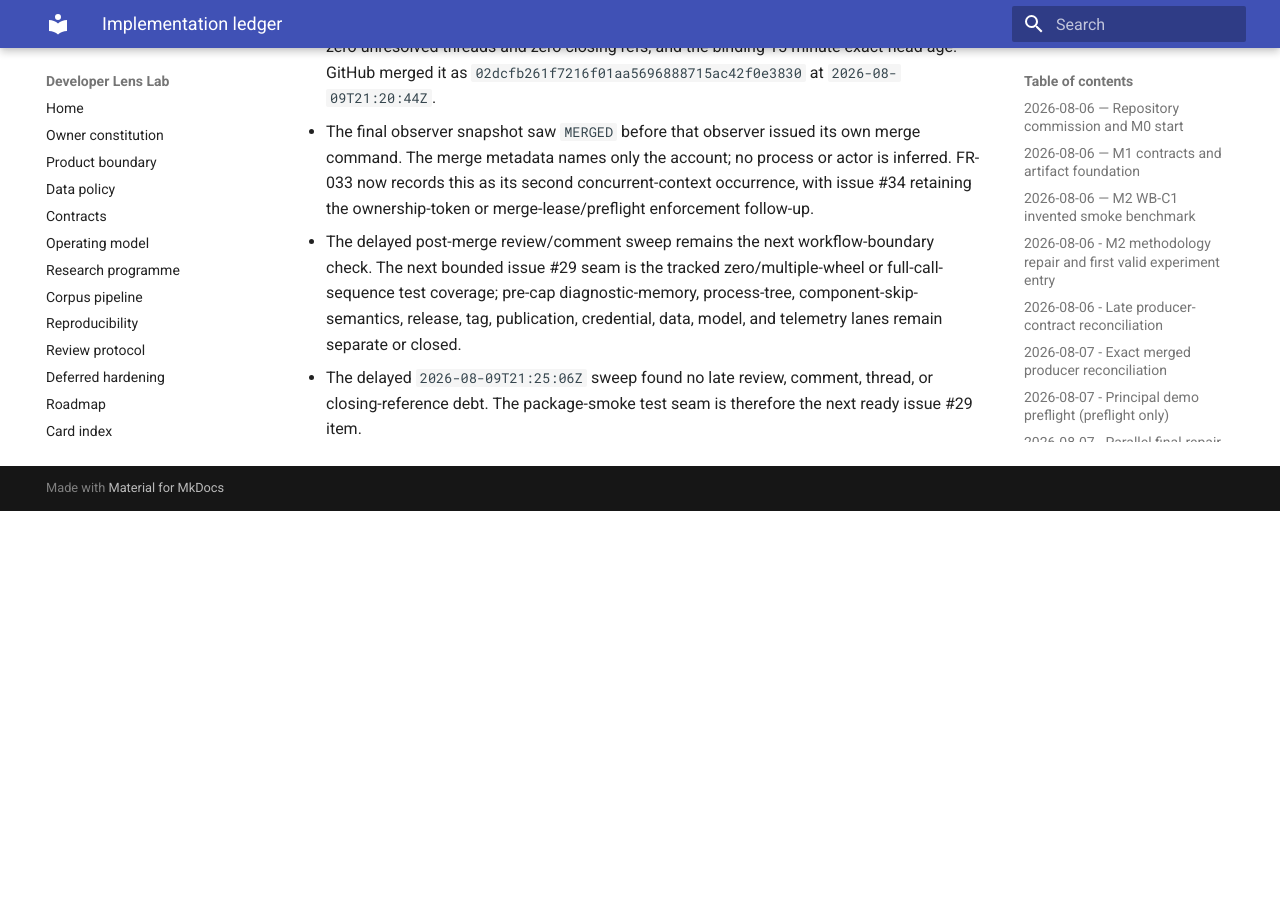
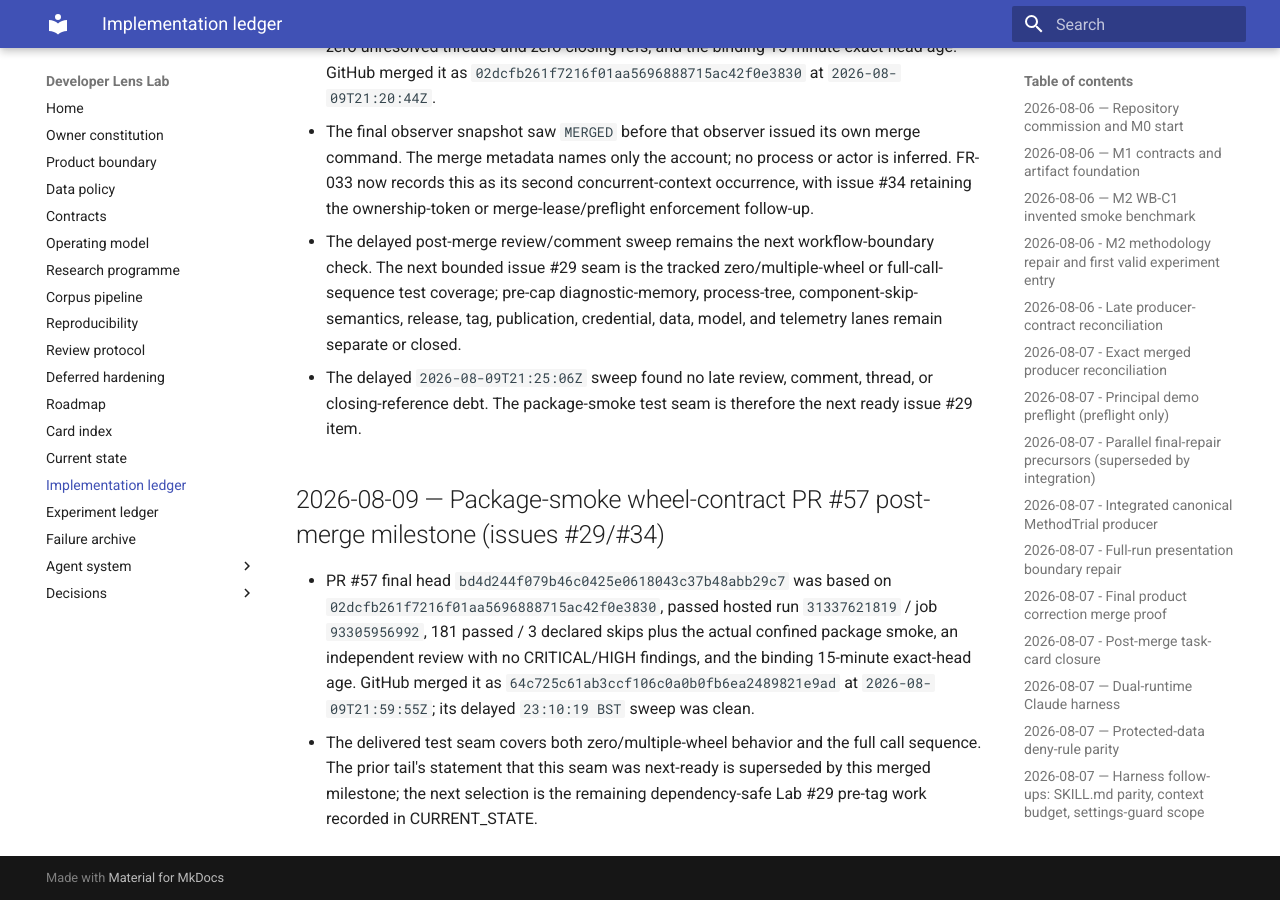
Before and after one commit to Chris0Jeky/developer-lens-lab, an MkDocs documentation site: the page built from docs/IMPLEMENTATION_LEDGER.md, in a window 1280 px wide and 900 px high, scrolled down 30775 px. Built offline with MkDocs 1.6.1 and Material for MkDocs 9.7.7, drawn with Linux system fonts in a browser that asks for light colours; before the commit the page ends 31286 px from its top, so only the background shows below that.

Commit message:
Preserve FR036 history and record PR57 milestone

```diff
--- a/docs/IMPLEMENTATION_LEDGER.md
+++ b/docs/IMPLEMENTATION_LEDGER.md
@@ -1010,3 +1010,15 @@ Append milestone evidence. Live GitHub facts are snapshots and must be refreshed
   credential, data, model, and telemetry lanes remain separate or closed.
 - The delayed `2026-08-09T21:25:06Z` sweep found no late review, comment, thread, or closing-reference
   debt. The package-smoke test seam is therefore the next ready issue #29 item.
+
+## 2026-08-09 — Package-smoke wheel-contract PR #57 post-merge milestone (issues #29/#34)
+
+- PR #57 final head `bd4d244f079b46c0425e0618043c37b48abb29c7` was based on
+  `02dcfb261f7216f01aa5696888715ac42f0e3830`, passed hosted run `31337621819` / job
+  `93305956992`, 181 passed / 3 declared skips plus the actual confined package smoke, an
+  independent review with no CRITICAL/HIGH findings, and the binding 15-minute exact-head age.
+  GitHub merged it as `64c725c61ab3ccf106c0a0b0fb6ea2489821e9ad` at
+  `2026-08-09T21:59:55Z`; its delayed `23:10:19 BST` sweep was clean.
+- The delivered test seam covers both zero/multiple-wheel behavior and the full call sequence. The
+  prior tail's statement that this seam was next-ready is superseded by this merged milestone; the
+  next selection is the remaining dependency-safe Lab #29 pre-tag work recorded in CURRENT_STATE.
--- a/docs/agent-system/FRICTION_LOG.md
+++ b/docs/agent-system/FRICTION_LOG.md
@@ -1043,15 +1043,19 @@ ownership-token follow-up remain unchanged.
   preflight before passing explicit paths to `rg`; a checked wrapper remains bounded task debt on
   issue #34.
 
-_Correction 2026-08-10 (PR #56 P2 triage):_ The original entry recorded the wrong native exit code.
-`pyproject.toml` exists and was read successfully; `Makefile` and the optional
-`docs/agent-system/CURRENT_STATE.md` path are absent. Ripgrep returns exit 2 for an explicit missing
-path even when another named path matches. This correction supersedes only the exit-status claim.
+_Correction 2026-08-09 (exact-final-head review):_ The original symptom overgeneralized the
+explicit-path failure. `pyproject.toml` exists and was read successfully; `Makefile` and the optional
+`docs/agent-system/CURRENT_STATE.md` path are absent. `rg` exited 1 because at least one explicitly
+named path did not exist. This correction supersedes only that path-presence claim.
 
 _Note 2026-08-09 (wheel-contract proof lookup):_ A combined lookup named absent
 `MAINTENANCE_PROTOCOL.md` alongside tracked paths. Ripgrep printed the path error and returned exit 2;
 the next lookup must derive every explicit candidate from tracked-file inventory first. No file, ref,
 GitHub object, ignored output, or protected byte changed.
+
+_Correction 2026-08-10 (PR #56 final blocker-fix):_ A live synthetic check confirmed native ripgrep
+returns exit 2 when an explicitly named path is missing, even when another named path matches. This
+supersedes only the earlier exit-status claim; the original symptom and dated correction remain above.
 
 ### FR-037 — inline PowerShell status assertion misquoted Markdown backticks
 
@@ -1229,11 +1233,16 @@ change before the focused lint, type, and test proofs; no protected or ignored c
   friction log.
 - **workaround:** Compare the parent-main and final-head blocks mechanically before staging, restore
   every parent record, and retain only explicitly appended corrections.
-- **occurrences:** 1 independent occurrence — PR #56 final blocker-fix review on 2026-08-10.
+- **occurrences:** 2 independent occurrences — the PR #56 refresh merge-resolution loss and the
+  PR #56 final blocker-fix FR-036 preservation loss on 2026-08-10.
 - **task:** lab issue #34 tracks checked merge/state reconciliation helpers.
-- **promotion:** Deliberately not promoted after one occurrence; exact parent-range comparison is the
-  current guard until a checked state-sync helper exists.
+- **promotion:** At the second occurrence, promote the exact parent-range comparison to a checked
+  state-sync helper on issue #34; every reconciliation must prove append-only history before staging.
 
-_Note 2026-08-10 (PR #56 final blocker-fix):_ Exact range review caught the loss before merge; all
-parent FR-031, FR-034, and FR-037 records were restored. No protected content, GitHub mutation,
+_Note 2026-08-10 (PR #56 first blocker-fix):_ Exact range review caught the first loss before merge;
+all parent FR-031, FR-034, and FR-037 records were restored. No protected content, GitHub mutation,
 ignored output, or capability boundary was crossed.
+
+_Note 2026-08-10 (PR #56 final blocker-fix):_ Exact range review caught the second loss before merge;
+the original FR-036 symptom and dated correction were restored before appending the exit-2 correction.
+No protected content, GitHub mutation, ignored output, or capability boundary was crossed.
```
Also changed, not shown: other parts of docs/agent-system/FRICTION_LOG.md (+1 -1 lines).
